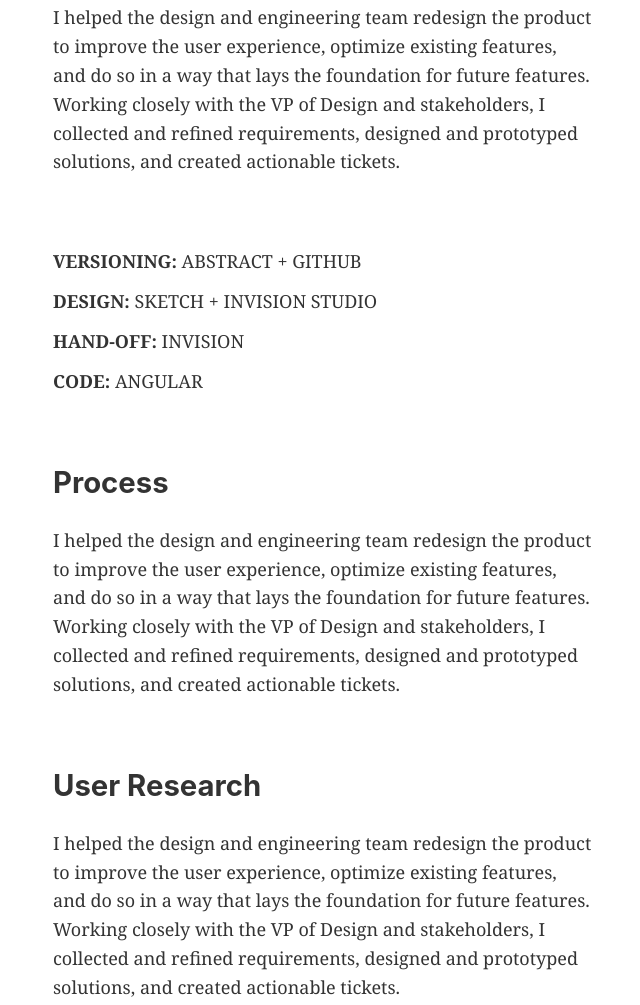
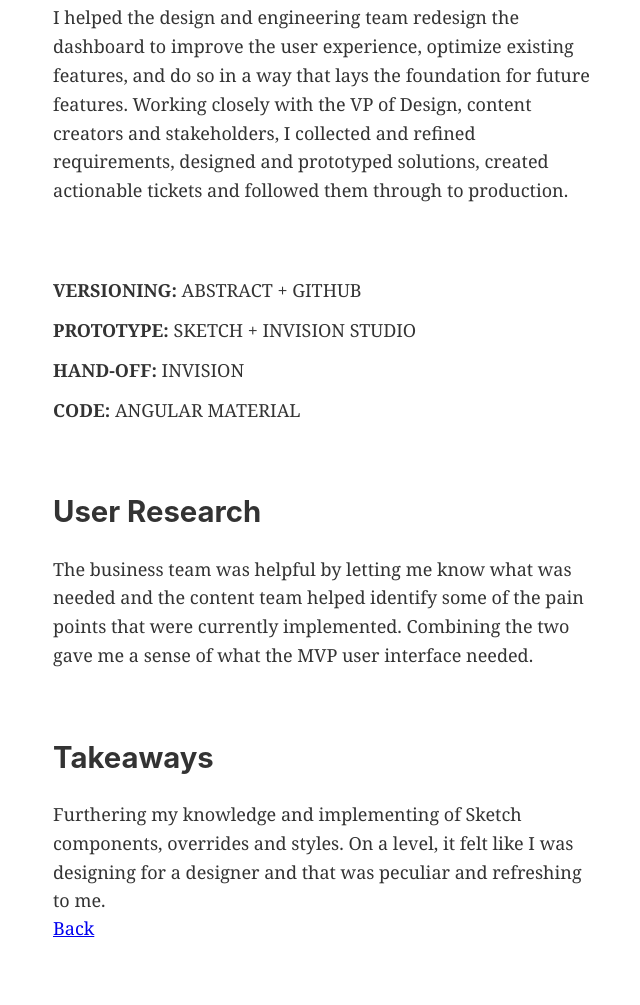
Before and after one commit to john-l-hansen/portfolio, a Gatsby site: page /page-2 in a window 1280 px wide. Shown: the part 1025-2030 px from the top of the page, without its empty margins (317-957 px from the left). Built offline with nearby package versions, Linux system fonts and the light colour scheme; Gatsby itself is replaced by a stand-in of ours.

Commit message:
add dashboard description

```diff
--- a/src/pages/page-2.js
+++ b/src/pages/page-2.js
@@ -32,7 +32,7 @@ const SecondPage = () => (
       margin: `0 auto`,
       lineHeight: `1.6rem`,
     }}
-    >I helped the design and engineering team redesign the product to improve the user experience, optimize existing features, and do so in a way that lays the foundation for future features. Working closely with the VP of Design and stakeholders, I collected and refined requirements, designed and prototyped solutions, and created actionable tickets.
+    >I helped the design and engineering team redesign the dashboard to improve the user experience, optimize existing features, and do so in a way that lays the foundation for future features. Working closely with the VP of Design, content creators and stakeholders, I collected and refined requirements, designed and prototyped solutions, created actionable tickets and followed them through to production.
     </p>
 
     <ul style={{
@@ -44,22 +44,10 @@ const SecondPage = () => (
       textTransform: `uppercase`,
     }}>
       <li><strong>versioning:</strong> abstract + github </li>
-      <li><strong>design:</strong> sketch + invision studio</li>
+      <li><strong>prototype:</strong> sketch + invision studio</li>
       <li><strong>hand-off:</strong> invision</li>
-      <li><strong>code:</strong> angular</li>
+      <li><strong>code:</strong> angular material</li>
     </ul>
-
-    <h2 style={{
-      marginTop: `4rem`,
-    }}>Process</h2>
-    <p
-    style={{
-      maxWidth: `540px`,
-      margin: `0 auto`,
-      lineHeight: `1.6rem`,
-    }}
-    >I helped the design and engineering team redesign the product to improve the user experience, optimize existing features, and do so in a way that lays the foundation for future features. Working closely with the VP of Design and stakeholders, I collected and refined requirements, designed and prototyped solutions, and created actionable tickets.
-    </p>
 
     <h2 style={{
       marginTop: `4rem`,
@@ -70,7 +58,7 @@ const SecondPage = () => (
       margin: `0 auto`,
       lineHeight: `1.6rem`,
     }}
-    >I helped the design and engineering team redesign the product to improve the user experience, optimize existing features, and do so in a way that lays the foundation for future features. Working closely with the VP of Design and stakeholders, I collected and refined requirements, designed and prototyped solutions, and created actionable tickets.
+    >The business team was helpful by letting me know what was needed and the content team helped identify some of the pain points that were currently implemented. Combining the two gave me a sense of what the MVP user interface needed.
     </p>
 
     <h2 style={{
@@ -82,7 +70,7 @@ const SecondPage = () => (
       margin: `0 auto`,
       lineHeight: `1.6rem`,
     }}
-    >I helped the design and engineering team redesign the product to improve the user experience, optimize existing features, and do so in a way that lays the foundation for future features. Working closely with the VP of Design and stakeholders, I collected and refined requirements, designed and prototyped solutions, and created actionable tickets.
+    >Furthering my knowledge and implementing of Sketch components, overrides and styles. On a level, it felt like I was designing for a designer and that was peculiar and refreshing to me.
     </p>
 
     <Link to="/">Back</Link>
```
